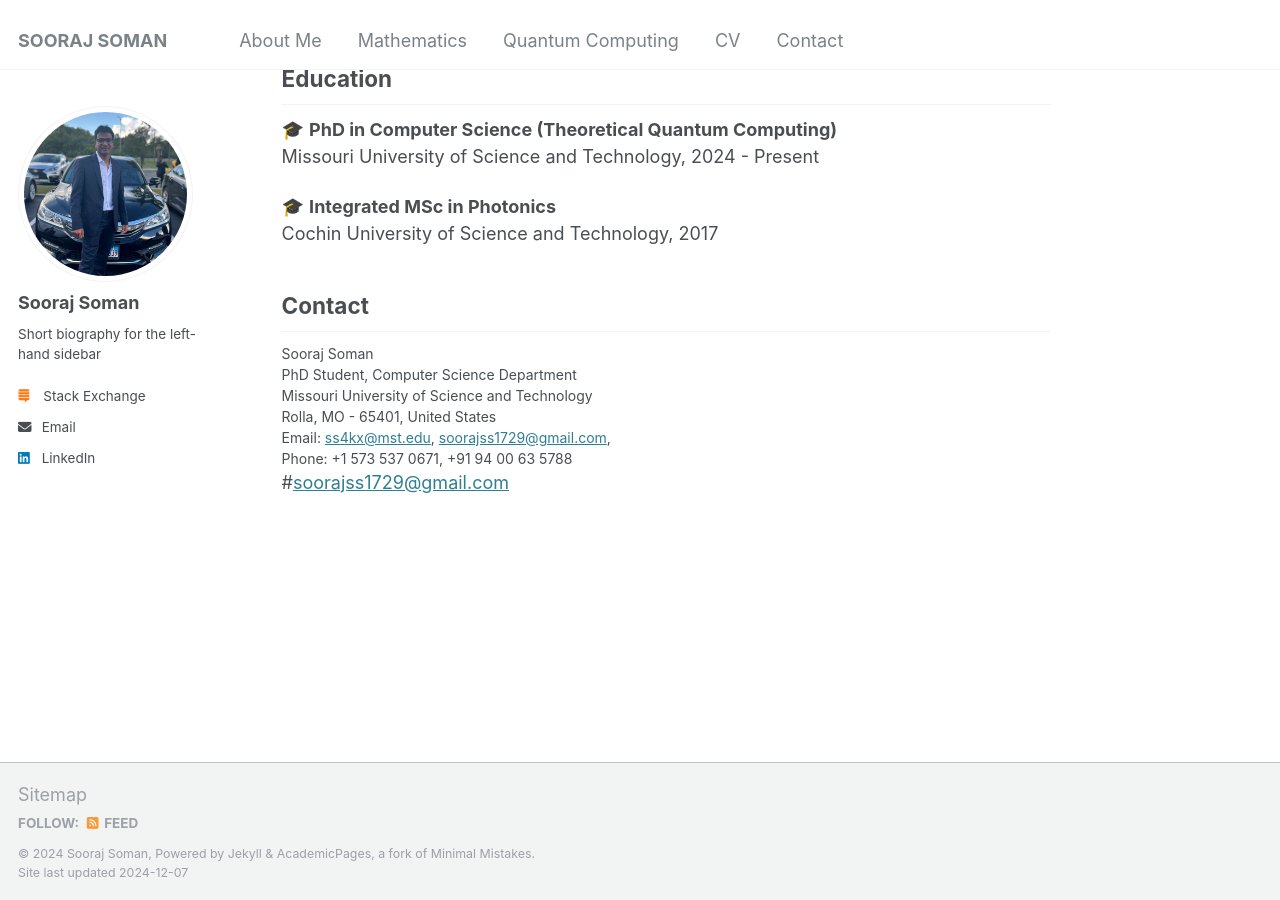
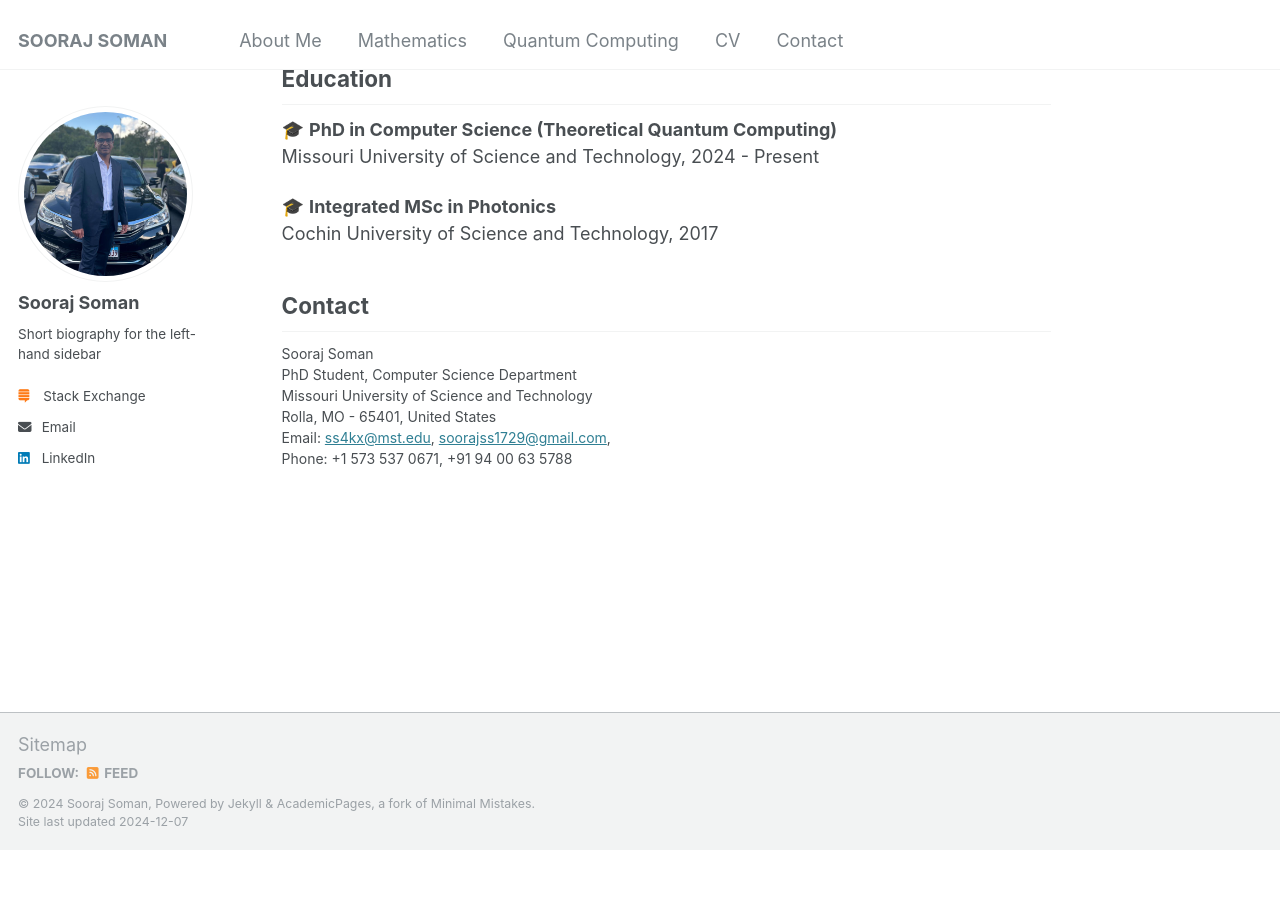
Before and after one commit to soorajss1729/soorajss1729.github.io, a Jekyll site: the page built from _pages/about.md, in a window 1280 px wide and 900 px high, scrolled down 581 px. Built offline with Jekyll 4.4.1, drawn with Linux system fonts in a browser that asks for light colours; after the commit the page ends 1431 px from its top, so only the background shows below that.

Commit message:
Update about.md

```diff
--- a/_pages/about.md
+++ b/_pages/about.md
@@ -36,4 +36,4 @@
 Phone: +1 573 537 0671, +91 94 00 63 5788<br>
 </div>
 
-#[soorajss1729@gmail.com](soorajss1729@gmail.com)
+<!-- [soorajss1729@gmail.com](soorajss1729@gmail.com) -->
```
